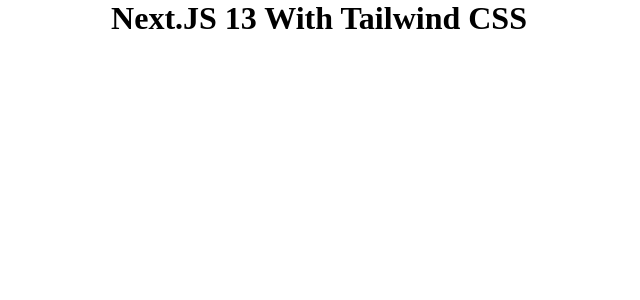
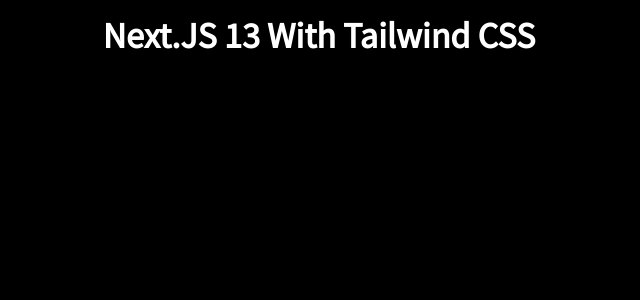
Before and after one commit to AhmedShaykh/Full-Stack-In-NEXT.JS, a Next.js app in the folder Tailwind-CSS/: page / in a window 1280 px wide. Shown: the top 300 px of the page, without its empty margins (321-961 px from the left). Built offline with nearby package versions, Linux system fonts and the light colour scheme.

Commit message:
Add Tailwind CSS

```diff
--- a/Tailwind-CSS/app/globals.css
+++ b/Tailwind-CSS/app/globals.css
@@ -1,7 +1,14 @@
+@import url('https://fonts.googleapis.com/css2?family=Source+Sans+Pro&display=swap');
+
+@tailwind base;
+@tailwind components;
+@tailwind utilities;
+
 * {
   box-sizing: border-box;
   padding: 0;
   margin: 0;
+  font-family: 'Source Sans Pro', sans-serif;
 }
 
 html,
--- a/Tailwind-CSS/app/head.tsx
+++ b/Tailwind-CSS/app/head.tsx
@@ -1,7 +1,7 @@
 export default function Head() {
   return (
     <>
-      <title>Create Next App</title>
+      <title>Next.JS 13 With Tailwind CSS</title>
       <meta content="width=device-width, initial-scale=1" name="viewport" />
       <meta name="description" content="Generated by create next app" />
       <link rel="icon" href="/favicon.ico" />
--- a/Tailwind-CSS/app/layout.tsx
+++ b/Tailwind-CSS/app/layout.tsx
@@ -8,12 +8,10 @@
 }) {
   return (
     <html lang="en">
-      {/*
-        <head /> will contain the components returned by the nearest parent
-        head.tsx. Find out more at https://beta.nextjs.org/docs/api-reference/file-conventions/head
-      */}
       <head />
-      <body>{children}</body>
+      <body className='sm:bg-gray-900 md:bg-black text-white'>
+        {children}
+      </body>
     </html>
   )
 };
--- a/Tailwind-CSS/app/page.module.css
+++ /dev/null
@@ -1,3 +0,0 @@
-.main {
-  text-align: center;
-}
--- a/Tailwind-CSS/app/page.tsx
+++ b/Tailwind-CSS/app/page.tsx
@@ -1,13 +1,14 @@
 "use client";
 import { FC } from 'react';
-import styles from './page.module.css';
 
 const Home: FC = () => {
     return (
-        <main className={styles.main}>
-            <h1>
-                Next.JS 13 With Tailwind CSS
-            </h1>
+        <main className='py-4 px-2'>
+            <div className='text-center'>
+                <h1 className='text-4xl font-semibold'>
+                    Next.JS 13 With Tailwind CSS
+                </h1>
+            </div>
         </main>
     )
 };
--- a/Tailwind-CSS/package.json
+++ b/Tailwind-CSS/package.json
@@ -19,5 +19,10 @@
     "react": "18.2.0",
     "react-dom": "18.2.0",
     "typescript": "4.9.5"
+  },
+  "devDependencies": {
+    "autoprefixer": "^10.4.13",
+    "postcss": "^8.4.21",
+    "tailwindcss": "^3.2.6"
   }
 }
--- /dev/null
+++ b/Tailwind-CSS/postcss.config.js
@@ -0,0 +1,6 @@
+module.exports = {
+  plugins: {
+    tailwindcss: {},
+    autoprefixer: {},
+  },
+};
--- /dev/null
+++ b/Tailwind-CSS/tailwind.config.js
@@ -0,0 +1,14 @@
+/** @type {import('tailwindcss').Config} */
+
+module.exports = {
+  content: [
+    "./app/**/*.{js,ts,jsx,tsx}",
+    "./pages/**/*.{js,ts,jsx,tsx}",
+    "./components/**/*.{js,ts,jsx,tsx}",
+    "./src/**/*.{js,ts,jsx,tsx}",
+  ],
+  theme: {
+    extend: {},
+  },
+  plugins: [],
+};
```
Also changed, not shown: 1 other file (tests, documents, lock files or other folders).
